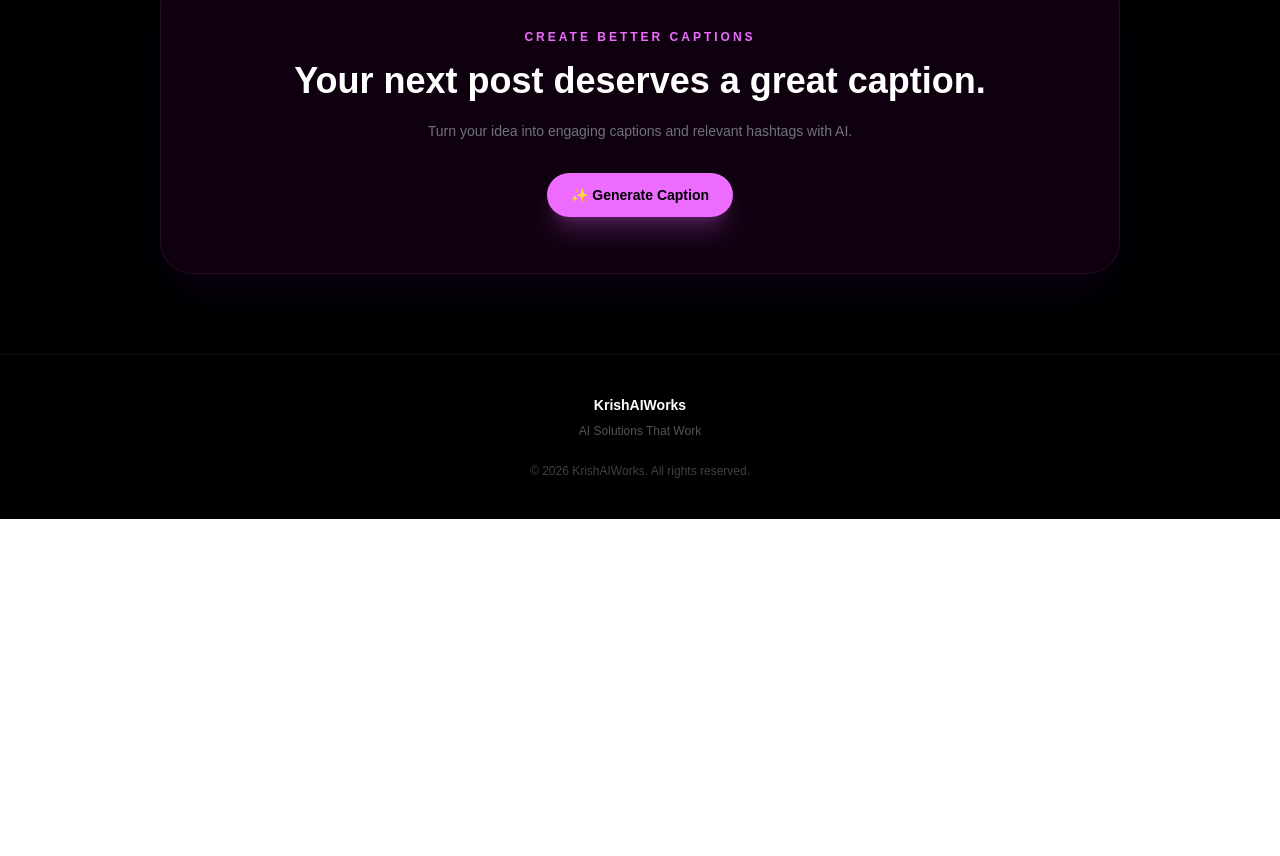
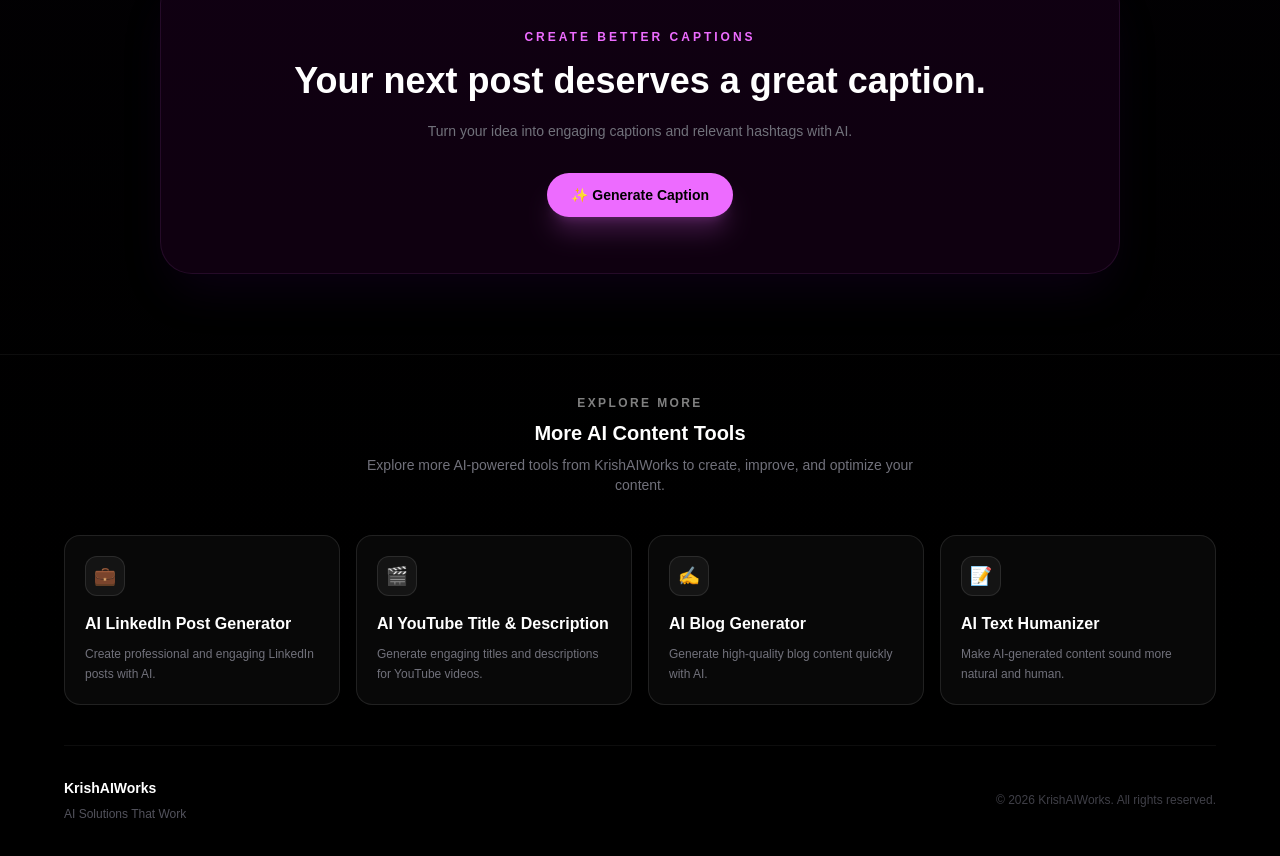
Before and after one commit to selfindependentkartik8-alt/ai-instagram-caption-generator, a Next.js app: page / in a window 1280 px wide. Shown: the part 3550-4406 px from the top of the page. Before the commit the page ends 4069 px from the top, so only its background shows below. Built offline with nearby package versions, Linux system fonts and the light colour scheme.

Commit message:
Add internal links and related tools

```diff
--- a/app/page.tsx
+++ b/app/page.tsx
@@ -762,12 +762,109 @@ export default function Home() {
 
       </section>
 
+      {/* ================================================= */}
 {/* FOOTER */}
+{/* ================================================= */}
 
-      <footer className="relative z-10 border-t border-white/5 px-4 py-10 text-center">
-
+<footer className="relative z-10 border-t border-white/5 px-4 py-10">
   <div className="mx-auto max-w-6xl">
 
+    {/* Related Tools */}
+    <div className="mb-10 text-center">
+      <p className="text-xs font-semibold uppercase tracking-[0.2em] text-white/50">
+        Explore More
+      </p>
+
+      <h3 className="mt-2 text-xl font-bold text-white">
+        More AI Content Tools
+      </h3>
+
+      <p className="mx-auto mt-2 max-w-xl text-sm text-zinc-500">
+        Explore more AI-powered tools from KrishAIWorks to create,
+        improve, and optimize your content.
+      </p>
+    </div>
+
+    <div className="grid gap-4 sm:grid-cols-2 lg:grid-cols-4">
+
+      {/* AI LinkedIn Post Generator */}
+      <a
+        href="https://ailinkedinpostgenerator.krishaiworks.com/"
+        className="group rounded-2xl border border-white/10 bg-white/[0.03] p-5 transition-all duration-300 hover:border-white/20 hover:bg-white/[0.06]"
+      >
+        <div className="mb-4 flex h-10 w-10 items-center justify-center rounded-xl border border-white/10 bg-white/[0.05] text-lg">
+          💼
+        </div>
+
+        <h4 className="font-semibold text-white transition-colors group-hover:text-zinc-200">
+          AI LinkedIn Post Generator
+        </h4>
+
+        <p className="mt-2 text-xs leading-5 text-zinc-500">
+          Create professional and engaging LinkedIn posts with AI.
+        </p>
+      </a>
+
+      {/* AI YouTube Title & Description Generator */}
+      <a
+        href="https://aiyoutubetitledescriptiongenerator.krishaiworks.com/"
+        className="group rounded-2xl border border-white/10 bg-white/[0.03] p-5 transition-all duration-300 hover:border-white/20 hover:bg-white/[0.06]"
+      >
+        <div className="mb-4 flex h-10 w-10 items-center justify-center rounded-xl border border-white/10 bg-white/[0.05] text-lg">
+          🎬
+        </div>
+
+        <h4 className="font-semibold text-white transition-colors group-hover:text-zinc-200">
+          AI YouTube Title & Description
+        </h4>
+
+        <p className="mt-2 text-xs leading-5 text-zinc-500">
+          Generate engaging titles and descriptions for YouTube videos.
+        </p>
+      </a>
+
+      {/* AI Blog Generator */}
+      <a
+        href="https://aibloggenerator.krishaiworks.com/"
+        className="group rounded-2xl border border-white/10 bg-white/[0.03] p-5 transition-all duration-300 hover:border-white/20 hover:bg-white/[0.06]"
+      >
+        <div className="mb-4 flex h-10 w-10 items-center justify-center rounded-xl border border-white/10 bg-white/[0.05] text-lg">
+          ✍️
+        </div>
+
+        <h4 className="font-semibold text-white transition-colors group-hover:text-zinc-200">
+          AI Blog Generator
+        </h4>
+
+        <p className="mt-2 text-xs leading-5 text-zinc-500">
+          Generate high-quality blog content quickly with AI.
+        </p>
+      </a>
+
+      {/* AI Text Humanizer */}
+      <a
+        href="https://aitexthumanizer.krishaiworks.com/"
+        className="group rounded-2xl border border-white/10 bg-white/[0.03] p-5 transition-all duration-300 hover:border-white/20 hover:bg-white/[0.06]"
+      >
+        <div className="mb-4 flex h-10 w-10 items-center justify-center rounded-xl border border-white/10 bg-white/[0.05] text-lg">
+          📝
+        </div>
+
+        <h4 className="font-semibold text-white transition-colors group-hover:text-zinc-200">
+          AI Text Humanizer
+        </h4>
+
+        <p className="mt-2 text-xs leading-5 text-zinc-500">
+          Make AI-generated content sound more natural and human.
+        </p>
+      </a>
+
+    </div>
+
+    {/* Main Footer */}
+    <div className="mt-10 flex flex-col items-center justify-between gap-5 border-t border-white/5 pt-8 text-center sm:flex-row sm:text-left">
+
+      <div>
         <p className="text-sm font-semibold text-white">
           KrishAIWorks
         </p>
@@ -775,13 +872,15 @@ export default function Home() {
         <p className="mt-2 text-xs text-zinc-600">
           AI Solutions That Work
         </p>
+      </div>
 
-          <p className="mt-6 text-xs text-zinc-700">
+      <p className="text-xs text-zinc-700">
         © {new Date().getFullYear()} KrishAIWorks. All rights reserved.
       </p>
 
     </div>
 
+  </div>
 </footer>
 
     </main>
```
Lines whose indentation alone changed are shown as unchanged.
